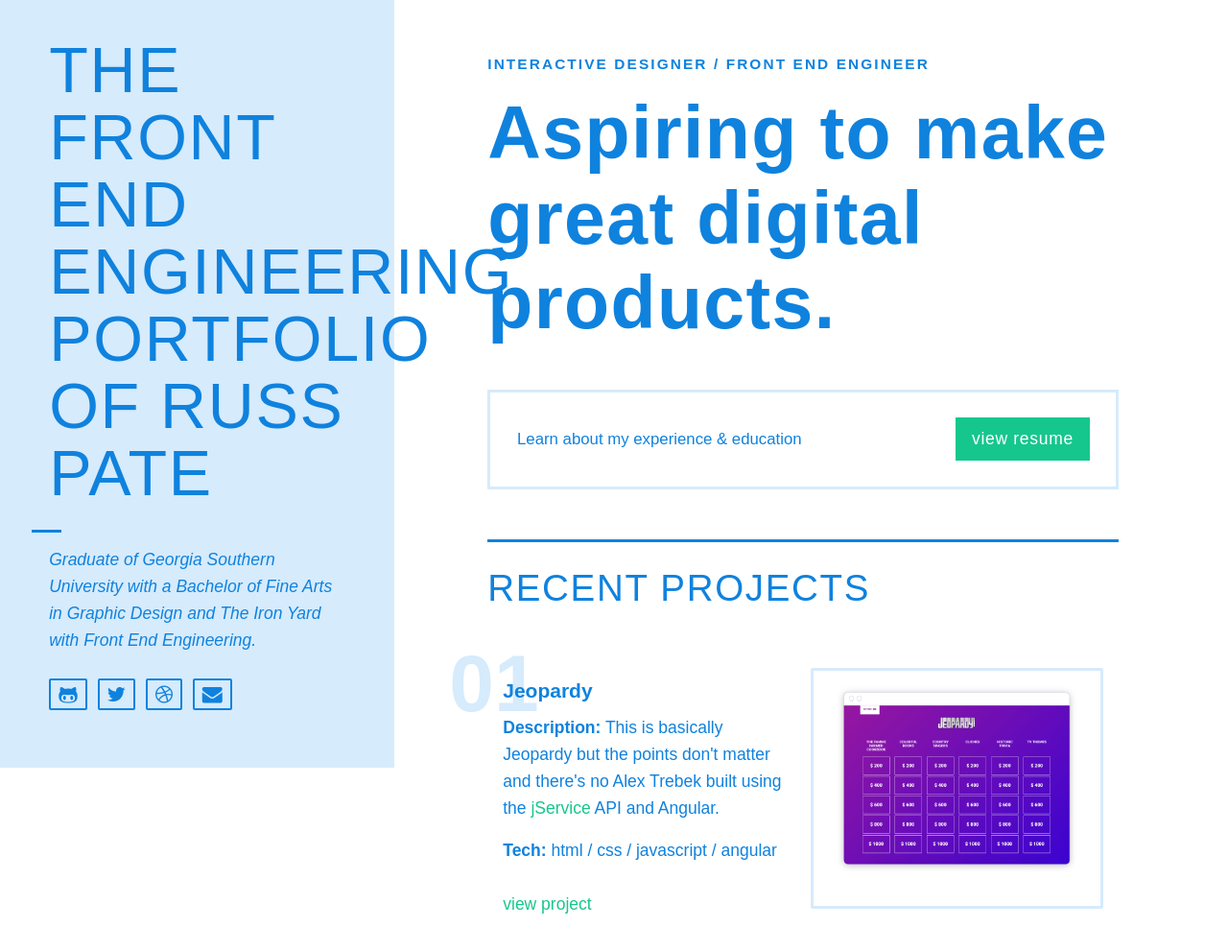
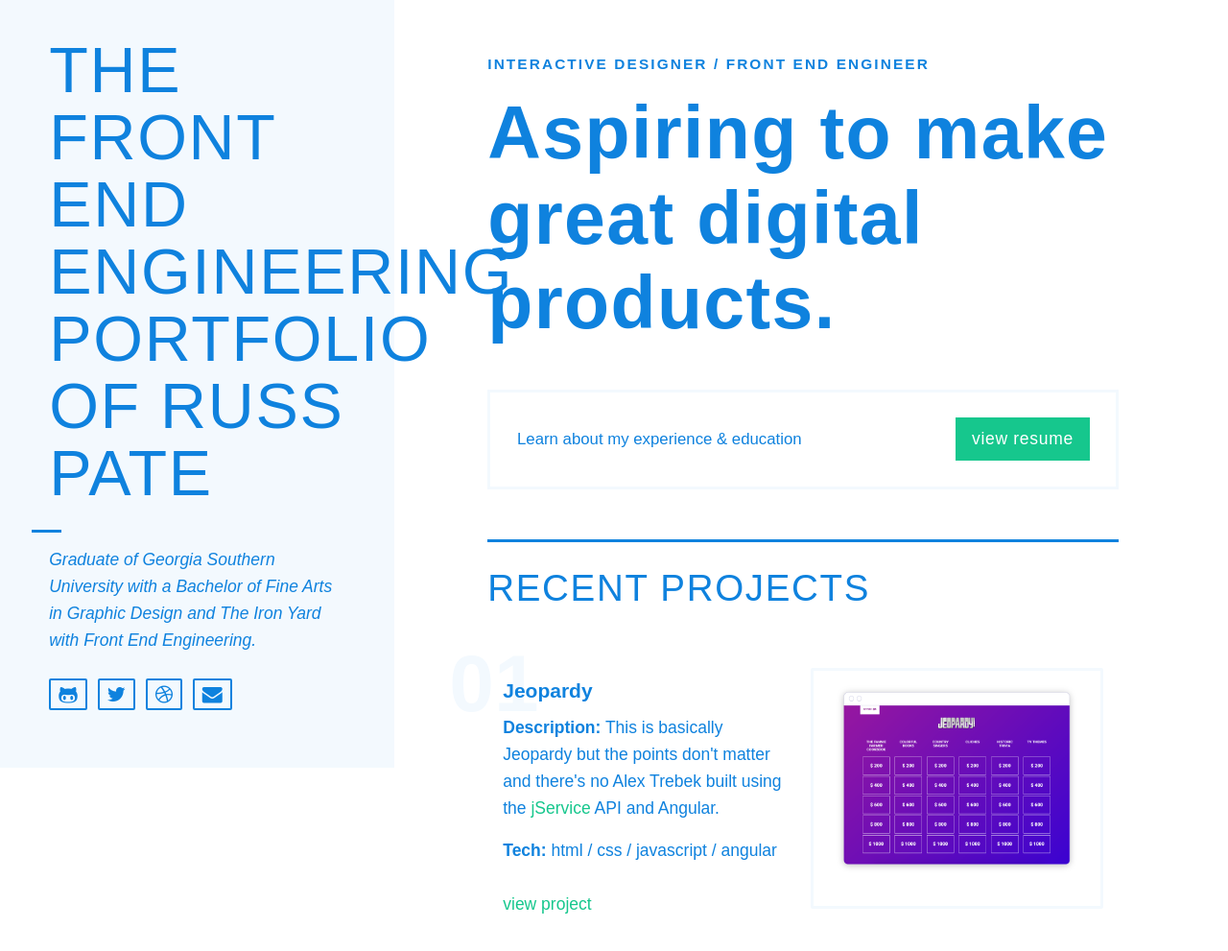
Before and after one commit to russpate/russpate.github.io, a website: page index.html in a window 1280 px wide. Shown: the top 991 px of the page at 96% size. Drawn offline with Linux system fonts and the light colour scheme.

Commit message:
updated light blue

```diff
--- a/css/_hero.scss
+++ b/css/_hero.scss
@@ -22,7 +22,7 @@
 }
 .left-inner{
   position:fixed;
-  background: lighten($c-primary,45%);
+  background: lighten($c-primary,51%);
   padding: 3% 4%;
   height:100vh;
   // background-image:url('../img/pattern.png');
@@ -43,7 +43,7 @@
     border: 2px solid $c-primary;
     &:hover{
       background: $c-primary;
-      color:lighten($c-primary,45%);
+      color:lighten($c-primary,51%);
     }
     &:focus{
       outline:none;
--- a/css/_portfolio.scss
+++ b/css/_portfolio.scss
@@ -36,7 +36,7 @@
 .exp-wrap {
   margin: 5% 0;
   padding:4% 3%;
-  border:3px solid lighten($c-primary,45%);
+  border:3px solid lighten($c-primary,51%);
   align-items:center;
   justify-content:space-around;
 }
@@ -53,7 +53,7 @@
     span {
       font-size: 6rem;
       font-weight: 600;
-      color: lighten($c-primary,45%);
+      color: lighten($c-primary,51%);
       vertical-align: top;
       position: absolute;
       z-index: -1000;
@@ -64,7 +64,7 @@
   }
 .portfolio-item-inner {
   transition: .2s all;
-  border: 3px solid lighten($c-primary,45%);
+  border: 3px solid lighten($c-primary,51%);
   padding: 3% 5% 5% 5%;
   border-radius: 2px;
   &:hover {
```
Also changed, not shown: css/main.css.
